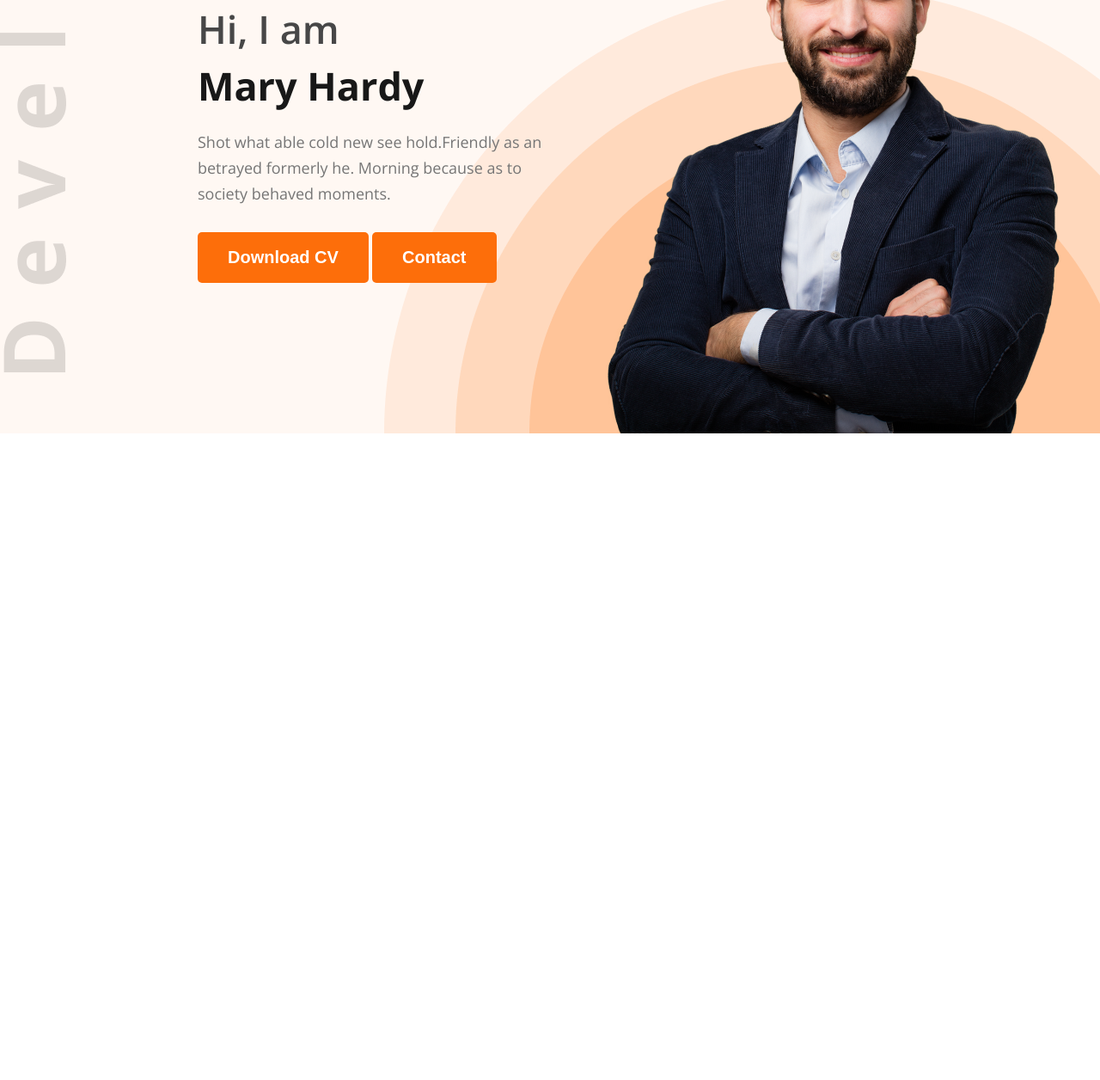
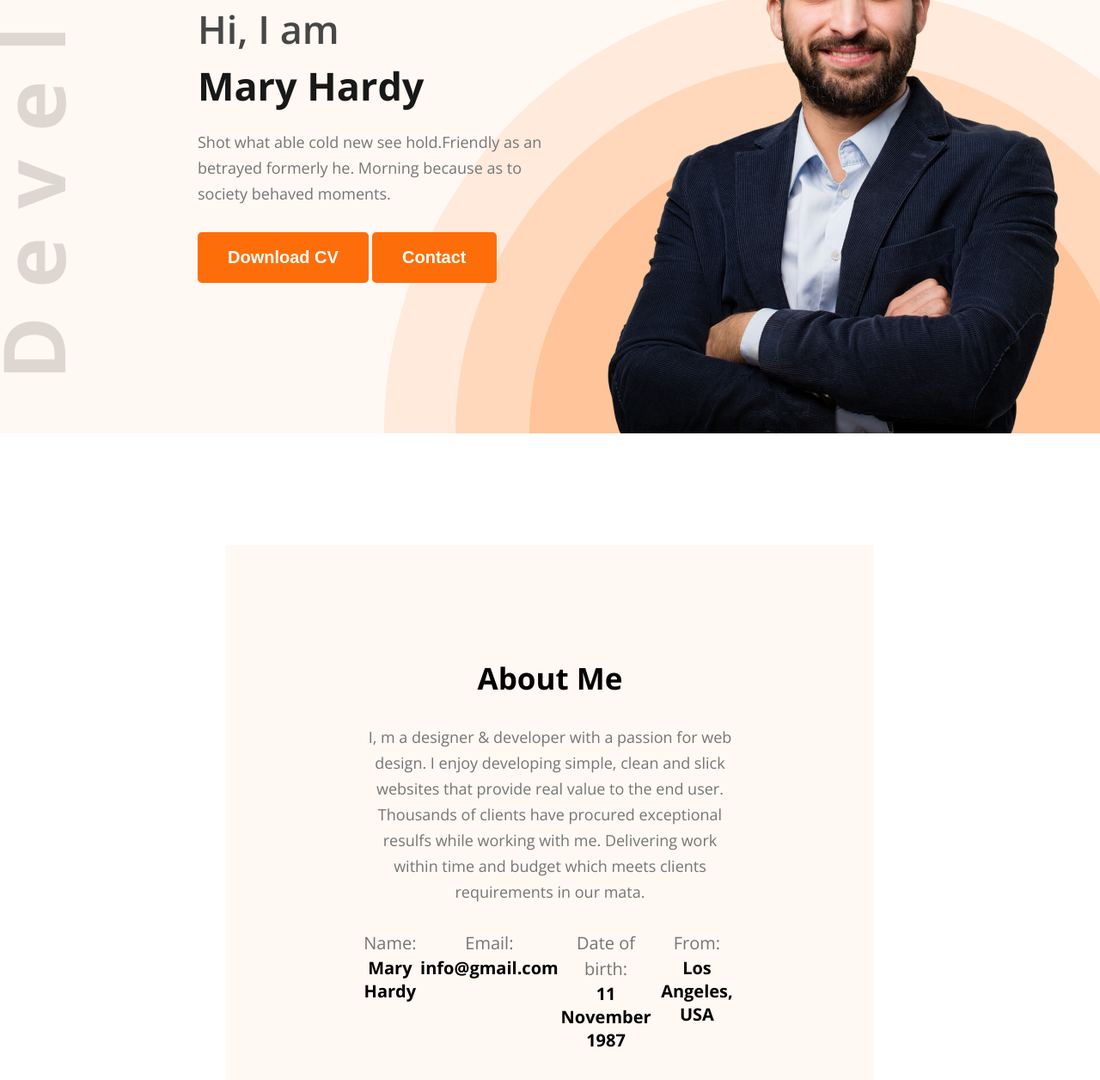
Before and after one commit to Shahnewaz0007/hero-dev-portfolio, a plain HTML site: page index.html in a window 1280 px wide. Shown: the part 330-1586 px from the top of the page at 86% size. Before the commit the page ends 834 px from the top, so only its background shows below. Drawn offline with nearby package versions, Linux system fonts and the light colour scheme.

Commit message:
About section

```diff
--- a/index.html
+++ b/index.html
@@ -38,5 +38,32 @@
         </section>
     </header>
 
+    <section id="about">
+        <div class="about-container">
+            <div class="section-heading">
+                <h2>About Me</h2>
+                <p>I, m a designer & developer with a passion for web design. I enjoy developing simple, clean and slick websites that provide real value to the end user. Thousands of clients have procured exceptional resulfs while working with me. Delivering work within time and budget which meets clients requirements in our mata.</p>
+            </div>
+
+            <div class="about-info">
+                <div class="info-card">
+                    <p>Name:</p>
+                    <h4>Mary Hardy</h4>
+                </div>
+                <div class="info-card">
+                    <p>Email:</p>
+                    <h4>info@gmail.com</h4>
+                </div>
+                <div class="info-card">
+                    <p>Date of birth:</p>
+                    <h4>11 November 1987</h4>
+                </div>
+                <div class="info-card">
+                    <p>From:</p>
+                    <h4>Los Angeles, USA</h4>
+                </div>
+            </div>
+        </div>
+    </section>
 </body>
 </html>
--- a/styles/portfolio.css
+++ b/styles/portfolio.css
@@ -34,6 +34,24 @@
 
 }
 
+.section-heading
+{
+    max-width: 827px;
+    text-align: center;
+}
+
+.section-heading h2{
+    font-size: 35px;
+    margin-bottom: 30px;
+
+}
+
+.section-heading p{
+    font-size:18px;
+    margin-bottom:30px;
+    line-height: 30px;
+    color: #757575;
+}
 
 /* main style */
 
@@ -110,3 +128,33 @@ nav .menu a{
    vertical-align: middle;
 
 }
+
+#about{
+    padding: 130px;
+}
+
+#about .about-container{
+    width: 74%;
+    max-width: 1140px;
+    margin:0 auto;
+    text-align: center;
+    background-color: #FFF8F3;
+    padding: 131px 156px;
+
+}
+
+#about .about-container .about-info{
+    display: flex;
+    justify-content: space-around
+}
+
+.about-info .info-card p {
+   font-size:20px;
+
+    line-height: 30px;
+    color: #757575;
+}
+
+.about-info .info-card h4{
+    font-size:20px ;
+}
```
